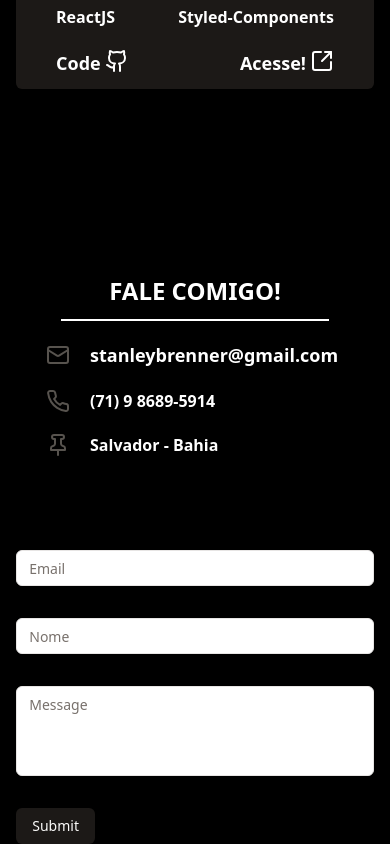
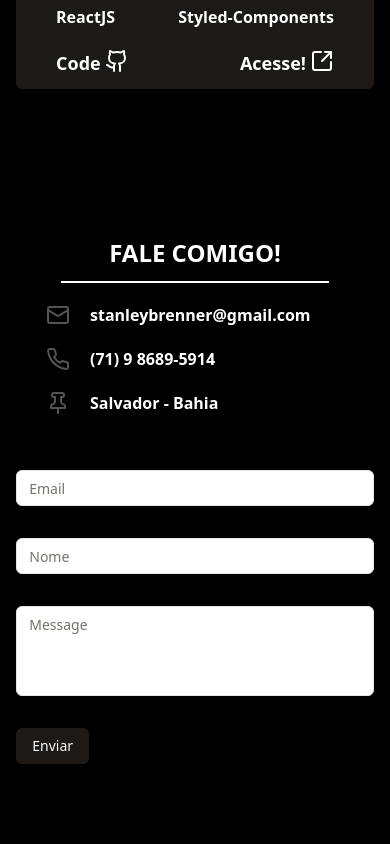
Before and after one commit to StaanB/portfolio-ui, a React (Vite) app: page / in a window 390 px wide. Shown: the part 3037-3881 px from the top of the page. Built offline with nearby package versions, Linux system fonts and the light colour scheme.

Commit message:
Finishing project

```diff
--- a/package.json
+++ b/package.json
@@ -10,6 +10,7 @@
     "preview": "vite preview"
   },
   "dependencies": {
+    "@emailjs/browser": "^4.1.0",
     "@hookform/resolvers": "^3.3.4",
     "@radix-ui/react-icons": "^1.3.0",
     "@radix-ui/react-label": "^2.0.2",
--- a/src/components/ContactMe/index.tsx
+++ b/src/components/ContactMe/index.tsx
@@ -7,46 +7,72 @@ import {
   FormMessage,
 } from "@/components/ui/form";
 import { Input } from "@/components/ui/input";
-import { Textarea } from "@/components/ui/textarea"
+import { Textarea } from "@/components/ui/textarea";
 
 import { zodResolver } from "@hookform/resolvers/zod";
 import { useForm } from "react-hook-form";
 import { z } from "zod";
+
+import emailjs from "@emailjs/browser";
 
 import { Mail } from "lucide-react";
 import { Phone } from "lucide-react";
 import { Pin } from "lucide-react";
 
 const ContactMe = () => {
+  // Usando Zod para validar os formulários
   const formSchema = z.object({
-    email: z.string().email().min(1, "Esse campo é obrigatório!"),
-    name: z.string().min(3, "Seu nome deve conter pelo menos 3 caracteres!"),
+    email: z
+      .string()
+      .email("Esse email não é válido")
+      .min(1, "Esse campo é obrigatório!"),
+    user_name: z
+      .string()
+      .min(3, "Seu nome deve conter pelo menos 3 caracteres!"),
     message: z.string().min(5, "O campo de mensagem é obrigatório!").max(100),
   });
 
   const form = useForm<z.infer<typeof formSchema>>({
+    // Setando estados iniciais
     resolver: zodResolver(formSchema),
+    mode: "all",
     defaultValues: {
       email: "",
-      name: "",
+      user_name: "",
       message: "",
     },
   });
 
   function onSubmit(values: z.infer<typeof formSchema>) {
-    // Do something with the form values.
-    // ✅ This will be type-safe and validated.
-    console.log(values);
+    // Função a ser executada quando o formulário for enviado.
+    const templateParams = {
+      from_name: values.user_name,
+      email: values.email,
+      message: values.message,
+    };
+
+    emailjs
+      .send(
+        "service_jpolc08",
+        "template_3q4r0m2",
+        templateParams,
+        "VemyZsOKi3sIef0NR"
+      )
+      .then(() => {
+        alert("O Email foi enviado com sucesso!");
+        form.reset({ email: "", user_name: "", message: "" });
+      });
   }
 
   return (
-    <div className="w-11/12 m-auto h-[80vh] xl:h-[100vh] flex flex-col xl:flex-row items-center justify-center">
+    // Seção de contato
+    <div id="contact" className="w-11/12 m-auto h-[80vh] xl:h-[100vh] flex flex-col md:flex-row xl:flex-row items-center justify-center">
       <div className="w-full xl:w-1/2 m-auto text-center">
         <h3 className="w-3/4 xl:w-2/6 m-auto xl:mb-8 text-2xl xl:text-3xl font-bold uppercase p-3 border-b-white border-b-2">
           Fale comigo!
         </h3>
-        <ul className="w-full mt-5 flex flex-col items-center justify-center gap-5 xl:gap-10 font-bold">
-          <div className="w-5/6 xl:w-72 flex items-center justify-stretch xl:justify-start gap-5 text-lg">
+        <ul className="w-full mt-5 md:mt-0 md:mb-32 flex flex-col items-center justify-center gap-5 xl:gap-10 font-bold">
+          <div className="w-5/6 xl:w-72 flex items-center justify-stretch xl:justify-start gap-5 text-md xl:text-lg">
             <Mail className="text-stone-600" />
             <li>stanleybrenner@gmail.com</li>
           </div>
@@ -62,9 +88,12 @@ const ContactMe = () => {
           </div>
         </ul>
       </div>
-
+      {/*Formulário com ShadcnUI  */}
       <Form {...form}>
-        <form onSubmit={() => onSubmit} className="w-full xl:w-1/2 space-y-8">
+        <form
+          onSubmit={form.handleSubmit(onSubmit)}
+          className="w-full mb-20 xl:mb-0 xl:w-1/2 space-y-8"
+        >
           <FormField
             control={form.control}
             name="email"
@@ -72,6 +101,7 @@ const ContactMe = () => {
               <FormItem>
                 <FormControl>
                   <Input
+                    id="email"
                     placeholder="Email"
                     {...field}
                     className="w-full xl:w-1/2 bg-white text-stone-900"
@@ -84,7 +114,7 @@ const ContactMe = () => {
 
           <FormField
             control={form.control}
-            name="name"
+            name="user_name"
             render={({ field }) => (
               <FormItem>
                 <FormControl>
@@ -101,7 +131,7 @@ const ContactMe = () => {
 
           <FormField
             control={form.control}
-            name="email"
+            name="message"
             render={({ field }) => (
               <FormItem>
                 <FormControl>
@@ -115,7 +145,9 @@ const ContactMe = () => {
               </FormItem>
             )}
           />
-          <Button type="submit">Submit</Button>
+          <Button className="hover:bg-orange-600 ease-in" type="submit">
+            Enviar
+          </Button>
         </form>
       </Form>
     </div>
--- a/src/components/Navbar/index.tsx
+++ b/src/components/Navbar/index.tsx
@@ -59,7 +59,15 @@ const Navbar = () => {
             whileHover={{ color: colors.mainColor }}
             className="font-medium cursor-pointer"
           >
-            <a href="#">Contato</a>
+            <Link
+              to="contact"
+              spy={true}
+              smooth={true}
+              offset={-70}
+              duration={700}
+            >
+              Contato
+            </Link>
           </motion.li>
         </ul>
       </div>
```
Also changed, not shown: 1 other file (tests, documents, lock files or other folders).
